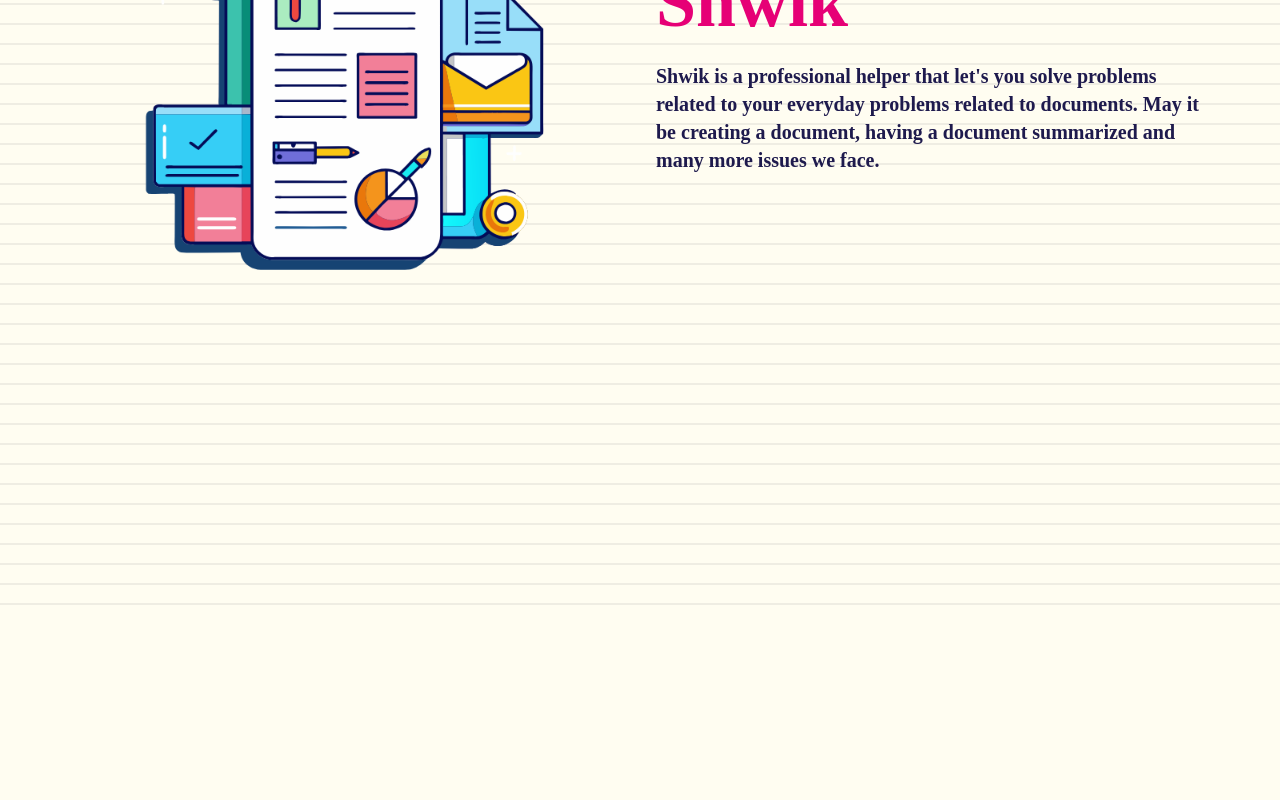
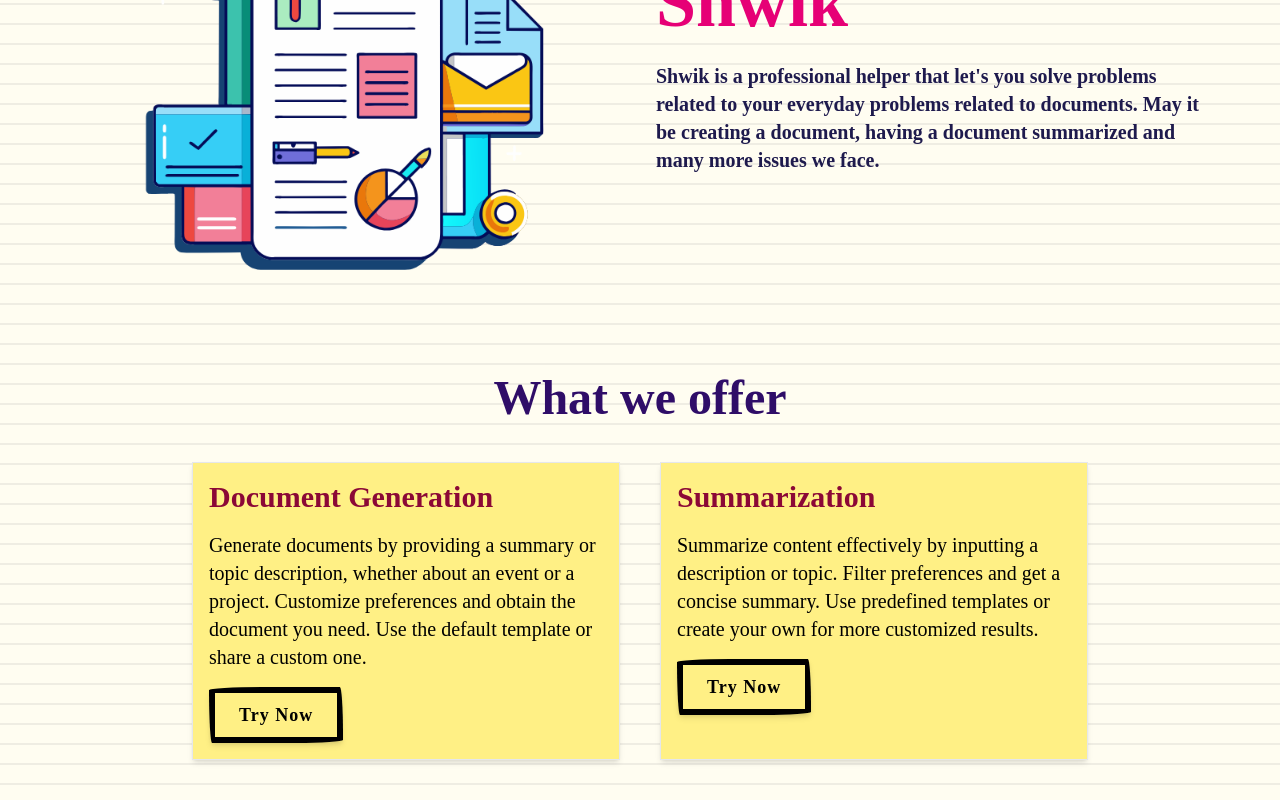
Before and after one commit to shwet46/Shwik-AI, a Next.js app in the folder shwik/: page / in a window 1280 px wide. Shown: the part 266-1066 px from the top of the page. Before the commit the page ends 872 px from the top, so only its background shows below. Built offline with nearby package versions, Linux system fonts and the light colour scheme; a web font is replaced by a local one.

Commit message:
added box

```diff
--- a/shwik/src/app/globals.css
+++ b/shwik/src/app/globals.css
@@ -24,3 +24,18 @@
   --font-sans: var(--font-geist-sans);
   --font-mono: var(--font-geist-mono);
 }
+
+.hand-drawn-border {
+  font-family: 'Patrick Hand', cursive;
+  font-weight: bold;
+  background: transparent;
+  letter-spacing: 1px;
+  outline: none;
+  border: solid 6px black;
+  border-radius: 255px 15px 225px 15px/15px 225px 15px 255px;
+  transition: all 0.2s ease;
+}
+
+.hand-drawn-border:hover {
+  border-color: black;
+}
--- a/shwik/src/app/page.tsx
+++ b/shwik/src/app/page.tsx
@@ -1,11 +1,14 @@
 import Image from "next/image";
 import Hero from "@/components/Hero";
+import Producthome from "@/components/Producthome";
+
 
 export default function Home() {
   return (
     <>
     <main className="min-h-screen antialiased">
       <Hero/>
+      <Producthome />
     </main>
     </>
   );
--- /dev/null
+++ b/shwik/src/components/Producthome.tsx
@@ -0,0 +1,37 @@
+'use client';
+
+import React from 'react';
+
+function Producthome() {
+  return (
+    <div className="flex flex-col items-center justify-center mt-10 px-4 sm:px-6 mb-10 lg:px-8">
+      <h1 className="text-4xl sm:text-5xl font-bold text-violet-950 text-center">What we offer</h1>
+
+      <div className="flex flex-col md:flex-row gap-10 mt-10 w-full max-w-4xl">
+        <div className="w-full md:w-1/2 text-center md:text-left p-4 border border-gray-200 shadow-md bg-yellow-200 sticky top-0 transform transition duration-300 hover:scale-105 hover:animate-[wiggle_0.3s_ease-in-out]">
+          <h1 className="text-2xl sm:text-3xl font-bold text-rose-900">Document Generation</h1>
+          <p className="text-lg sm:text-xl mt-4">
+            Generate documents by providing a summary or topic description, whether about an event or a project.
+            Customize preferences and obtain the document you need. Use the default template or share a custom one.
+          </p>
+          <button className="mt-4 px-6 py-2 text-lg font-bold text-black bg-yellow-300 border-2 border-black shadow-md transform hover:scale-105 hover:rotate-1 transition duration-300 hand-drawn-border">
+            Try Now
+          </button>
+        </div>
+
+        <div className="w-full md:w-1/2 text-center md:text-left p-4 border border-gray-200 shadow-md bg-yellow-200 sticky top-0 transform transition duration-300 hover:scale-105 hover:animate-[wiggle_0.3s_ease-in-out]">
+          <h1 className="text-2xl sm:text-3xl font-bold text-rose-900">Summarization</h1>
+          <p className="text-lg sm:text-xl mt-4">
+            Summarize content effectively by inputting a description or topic. Filter preferences and get a concise summary.
+            Use predefined templates or create your own for more customized results.
+          </p>
+          <button className="mt-4 px-6 py-2 text-lg font-bold text-black bg-yellow-300 border-2 border-black shadow-md transform hover:scale-105 hover:rotate-1 transition duration-300 hand-drawn-border">
+            Try Now
+          </button>
+        </div>
+      </div>
+    </div>
+  );
+}
+
+export default Producthome;
```
